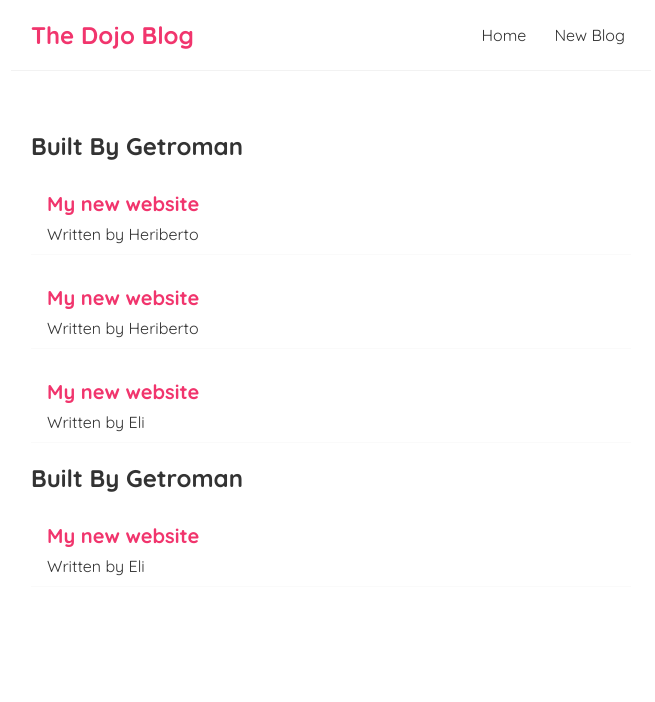
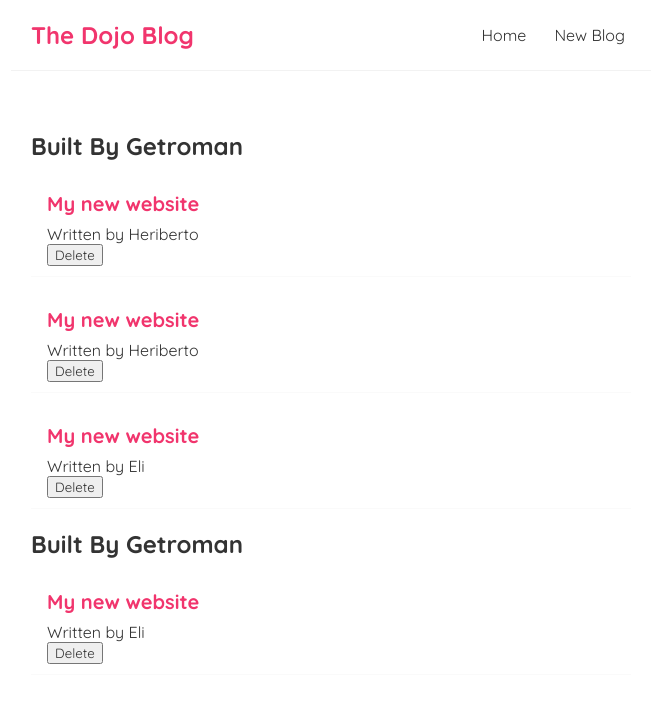
Before and after one commit to getromandev/bbgReactBlog, a React (Create React App) app: page / in a window 1280 px wide. Shown: the top 702 px of the page, without its empty margins (309-964 px from the left). Built offline with nearby package versions, Linux system fonts and the light colour scheme.

Commit message:
add delete functionality by passing the handleDelete function as a prop

```diff
--- a/src/BlogList.js
+++ b/src/BlogList.js
@@ -1,4 +1,4 @@
-const BlogList = ({ blogs, title }) => {
+const BlogList = ({ blogs, title, handleDelete }) => {
 
     return (
         <div className='blog-list'>
@@ -7,6 +7,7 @@
                 <div className='blog-preview' key={blog.id}>
                     <h2>{ blog.title }</h2>
                     <p>Written by { blog.author }</p>
+                    <button onClick={() => handleDelete(blog.id)}>Delete</button>
                 </div>
             ))}
         </div>
--- a/src/Home.js
+++ b/src/Home.js
@@ -9,10 +9,17 @@
         { title: 'My new website', body: 'the web indeed...', author: 'Eli', id: 3},
     ])
 
+    const handleDelete = (id) => {
+        // filter out the blog based on the ID
+        const newBlogs = blogs.filter(blog => blog.id !== id)
+        // update the state
+        setBlogs(newBlogs)
+    }
+
     return (
         <div className='home'>
-            <BlogList blogs={ blogs } title='Built By Getroman' />
-            <BlogList blogs={ blogs.filter((blog) => blog.author === 'Eli') } title='Built By Getroman' />
+            <BlogList blogs={ blogs } title='Built By Getroman' handleDelete={ handleDelete } />
+            <BlogList blogs={ blogs.filter((blog) => blog.author === 'Eli') } title='Built By Getroman' handleDelete={ handleDelete } />
         </div>
     );
 }
```
